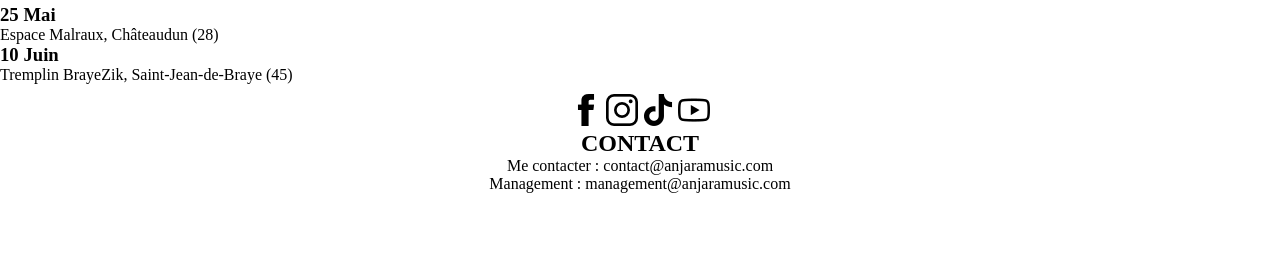
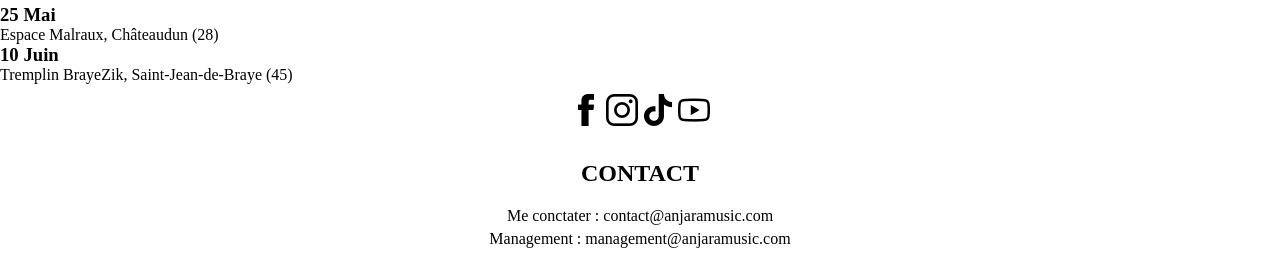
Before and after one commit to Jessica130883/site-anjara, a plain HTML site: page index.html in a window 1280 px wide. Shown: the part 2212-2490 px from the top of the page. Before the commit the page ends 2405 px from the top, so only its background shows below. Drawn offline with Linux system fonts and the light colour scheme.

Commit message:
Ajout de marges et centrage dans la section 'contact'

```diff
--- a/Stylesheet.css
+++ b/Stylesheet.css
@@ -102,6 +102,16 @@
 }
 .contact-box {
     text-align: center;
+    margin-top: 30px;
+}
+.contact-title {
+    margin-bottom: 20px;
+}
+.contact-me {
+    margin-bottom: 5px;
+}
+.contact-mgt {
+    margin-bottom: 30px;
 }
 @media screen and (min-width: 769px) {
 
--- a/index.html
+++ b/index.html
@@ -84,8 +84,9 @@
 
         <h2 class="contact-title">CONTACT</h2>
 
-        <p class="contact-infos">Me contacter : contact@anjaramusic.com</p>
-        <p class="contact-infos"> Management : management@anjaramusic.com</p>
+        <p class="contact-me">Me conctater : contact@anjaramusic.com</p>
+        <p class="contact-mgt"> Management : management@anjaramusic.com</p>
+
 
     </section>
 </body>
```
